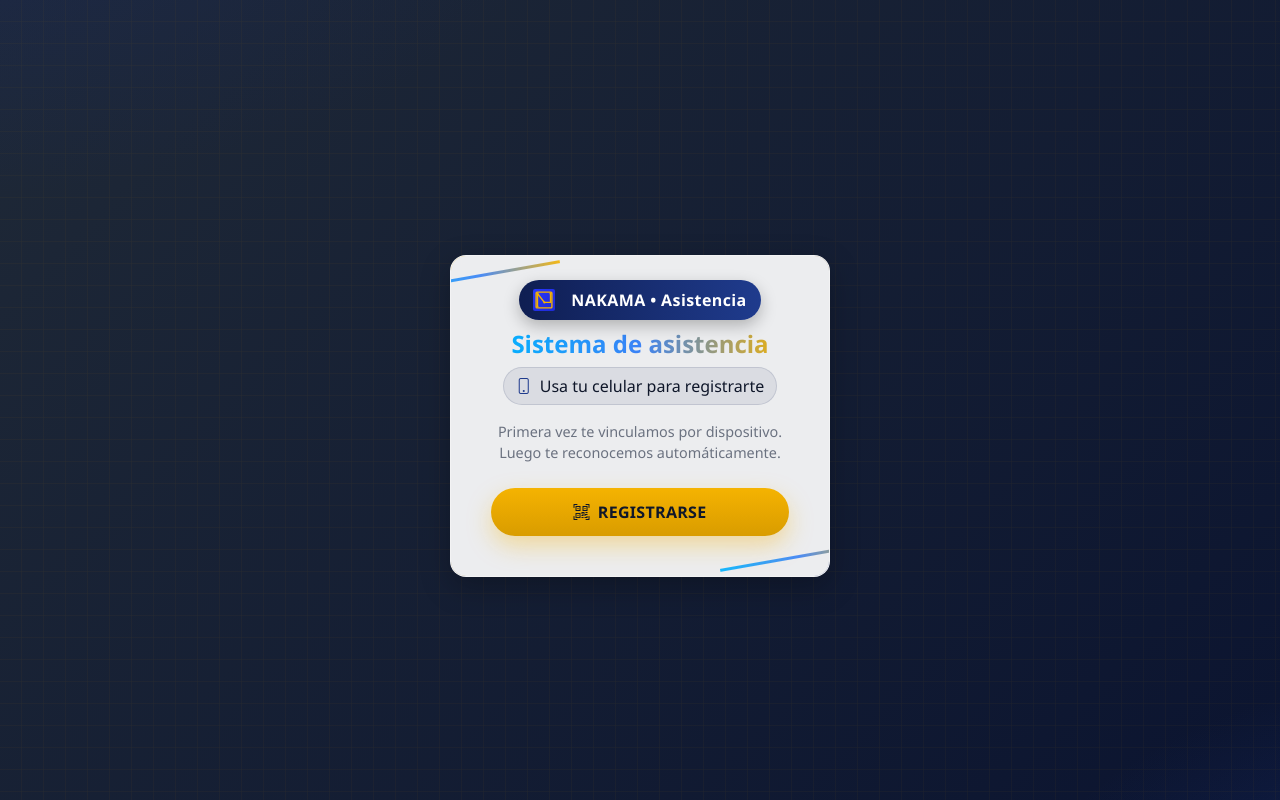
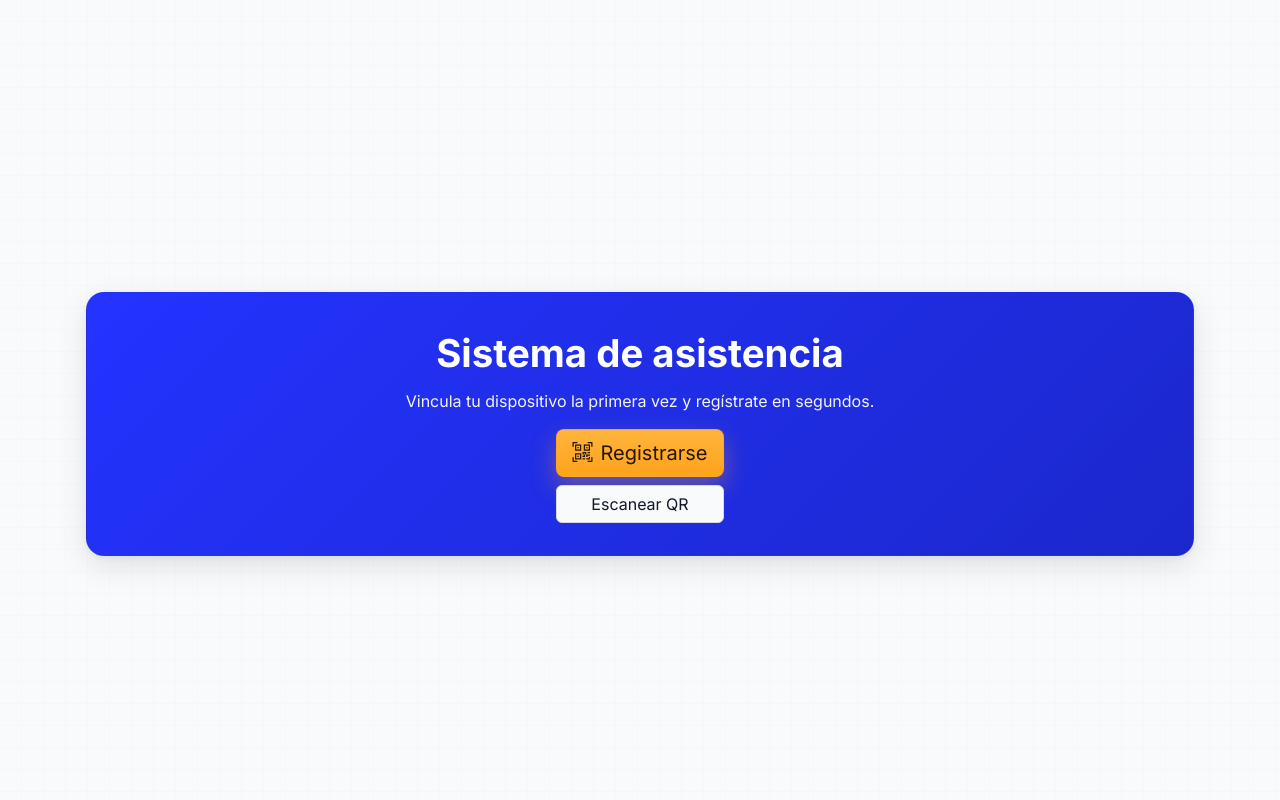
Before and after one commit to ichigo34/asistencia-nakama-service, a Django app: page / in a window 1280 px wide. Run offline with Django 5.2, Linux system fonts and the light colour scheme.

Commit message:
feat(ui): integra diseño premium en plantillas Django + assets (premium.css, theme.js); login, principal, formularios, descargas y QR

```diff
--- /dev/null
+++ b/app/static/css/premium.css
@@ -0,0 +1,37 @@
+/* Copia de design/assets/styles.css como premium.css para Django */
+@import url('https://fonts.googleapis.com/css2?family=Inter:wght@400;500;600;700&display=swap');
+
+/* Pegamos los tokens y componentes principales */
+:root {
+  --brand-h: 36; --brand-s: 100%; --brand-l: 55%; --brand-hex: #FFA31A;
+  --accent-h: 236; --accent-s: 100%; --accent-l: 57%; --accent-hex: #2433FF;
+  --bg: #fff; --bg-soft: hsl(210 20% 98%);
+  --surface: #fff; --surface-2: hsl(210 20% 98%); --surface-3: hsl(210 18% 96%);
+  --border: hsl(210 16% 86%); --text: hsl(222 47% 11%); --text-soft: hsl(215 16% 45%);
+  --shadow: 0 10px 30px rgba(2,6,23,.10), 0 2px 8px rgba(2,6,23,.06);
+}
+.theme-dark { --bg:#0b0e14; --bg-soft:#0e121a; --surface:#0f1420; --surface-2:#121926; --surface-3:#172036; --border:#202a40; --text:#f8fafc; --text-soft:#9fb0d3; }
+
+body { background: var(--bg-soft); color: var(--text); font-family: Inter, system-ui, -apple-system, Segoe UI, Roboto, Helvetica, Arial; }
+
+/* Hero */
+.page-hero { position: relative; overflow: hidden; border-radius: 18px; padding: 32px; background: linear-gradient(135deg, var(--accent-hex), #1b28cc); color: #fff; box-shadow: var(--shadow); border: 1px solid rgba(36,51,255,.35); }
+.page-hero .title { font-size: clamp(28px, 3vw, 40px); font-weight: 700; }
+.page-hero .subtitle { opacity:.95; margin-top:6px }
+.page-hero .actions { margin-top:16px; display:flex; gap:12px; flex-wrap:wrap }
+
+/* Buttons */
+.btn-premium { background: linear-gradient(180deg, #ffb43d, var(--brand-hex)); color:#261700; border:1px solid rgba(255,163,26,.55); box-shadow: 0 10px 24px rgba(255,163,26,.35); }
+.btn-premium:hover { filter: brightness(1.03); }
+.btn-outline-premium { border:1px solid var(--border); background: var(--surface-2); color: var(--text); }
+
+/* Cards */
+.card-premium { background: var(--surface); border:1px solid var(--border); border-radius:16px; box-shadow: var(--shadow); }
+.header-chip { display:inline-flex; align-items:center; height:28px; padding:0 10px; font-weight:600; border-radius:999px; border:1px solid var(--border); background: var(--surface-2); color: var(--text-soft); }
+
+/* Table header premium */
+.table-premium thead th { background: linear-gradient(180deg, #2433FF, #1b28cc); color:#e9eeff; border-bottom:1px solid rgba(36,51,255,.45) }
+
+/* Login panel */
+.auth { min-height: 100vh; display:grid; place-items:center; background: radial-gradient(1200px 600px at 10% -10%, #2433ff22, transparent 60%), radial-gradient(800px 400px at 120% 10%, #00b0ff22, transparent 40%), var(--bg-soft); }
+.auth .panel { width:100%; max-width:440px; background: var(--surface); border:1px solid var(--border); border-radius:18px; box-shadow: var(--shadow); padding:40px; display:grid; gap:20px; }
--- /dev/null
+++ b/app/static/js/theme.js
@@ -0,0 +1,29 @@
+// Copia de design/assets/theme.js para uso en Django templates
+(function(){
+  const root = document.documentElement;
+  const prefersDark = window.matchMedia('(prefers-color-scheme: dark)');
+  const THEME_KEY = 'ui:theme';
+  const SIDEBAR_KEY = 'ui:sidebar-collapsed';
+
+  function applyTheme(theme){
+    const isDark = theme === 'dark';
+    root.classList.toggle('theme-dark', isDark);
+  }
+  function getInitialTheme(){
+    const saved = localStorage.getItem(THEME_KEY);
+    if (saved === 'light' || saved === 'dark') return saved;
+    return prefersDark.matches ? 'dark' : 'light';
+  }
+  function saveTheme(theme){ localStorage.setItem(THEME_KEY, theme); }
+  function toggleTheme(){
+    const next = root.classList.contains('theme-dark') ? 'light' : 'dark';
+    applyTheme(next); saveTheme(next);
+  }
+  document.addEventListener('DOMContentLoaded', () => {
+    applyTheme(getInitialTheme());
+    prefersDark.addEventListener('change', (e) => {
+      if (!localStorage.getItem(THEME_KEY)) applyTheme(e.matches ? 'dark' : 'light');
+    });
+    document.querySelectorAll('[data-action="theme-toggle"]').forEach(btn => btn.addEventListener('click', toggleTheme));
+  });
+})();
--- a/app/templates/pagina_principal.html
+++ b/app/templates/pagina_principal.html
@@ -9,30 +9,20 @@
     <link href="https://cdn.jsdelivr.net/npm/bootstrap-icons@1.11.3/font/bootstrap-icons.css" rel="stylesheet">
     <link rel="stylesheet" href="{% static 'css/theme.css' %}">
     <link rel="stylesheet" href="{% static 'css/formulario.css' %}">
+    <link rel="stylesheet" href="{% static 'css/premium.css' %}">
 </head>
 <body>
-    <div class="container px-3">
-        <div class="row justify-content-center">
-            <div class="col-12 col-md-9 col-lg-7">
-<div class="card hero-card p-4 mt-5 text-center">
-                    <span class="glow-line gl1"></span>
-                    <span class="glow-line gl2"></span>
-<div class="brand-bar"><span class="brand-pill"><img src="{% static 'img/logo-nakama.svg' %}" alt="Nakama">NAKAMA • Asistencia</span></div>
-                    <div class="card-body pt-0">
-                        <h4 class="fw-bold mb-2 title-gradient">Sistema de asistencia</h4>
-                        <div class="mb-3">
-                            <span class="qr-badge"><i class="bi bi-phone"></i> Usa tu celular para registrarte</span>
-                        </div>
-                        <p class="helper-text mb-4">Primera vez te vinculamos por dispositivo. Luego te reconocemos automáticamente.</p>
-                        <div class="d-grid gap-2">
-<a href="{% url 'identificar_dispositivo' %}" class="btn btn-cta"><i class="bi bi-qr-code-scan me-2"></i>REGISTRARSE</a>
-                        </div>
-                    </div>
-                </div>
-            </div>
-        </div>
-    </div>
-
-    <script src="https://cdn.jsdelivr.net/npm/bootstrap@5.3.0/dist/js/bootstrap.bundle.min.js"></script>
+  <div class="container px-3 mt-5">
+    <section class="page-hero text-center">
+      <div class="title">Sistema de asistencia</div>
+      <p class="subtitle">Vincula tu dispositivo la primera vez y regístrate en segundos.</p>
+      <div class="actions d-grid gap-2 justify-content-center">
+        <a href="{% url 'identificar_dispositivo' %}" class="btn btn-premium btn-lg"><i class="bi bi-qr-code-scan me-2"></i>Registrarse</a>
+        <a href="{% url 'escanear_qr' %}" class="btn btn-outline-premium">Escanear QR</a>
+      </div>
+    </section>
+  </div>
+  <script src="{% static 'js/theme.js' %}"></script>
+  <script src="https://cdn.jsdelivr.net/npm/bootstrap@5.3.0/dist/js/bootstrap.bundle.min.js"></script>
 </body>
 </html>
```
Also changed, not shown: app/templates/asistencia_exitosa.html (+6 -4 lines), app/templates/error_qr.html (+5 -7 lines), app/templates/escanear_qr.html (+6 -10 lines), app/templates/formulario.html (+11 -8 lines), app/templates/formulario_qr.html (+10 -8 lines), app/templates/identificar.html (+10 -8 lines), app/templates/login.html (+12 -10 lines), app/templates/pagina_descarga_excel.html (+11 -12 lines).
